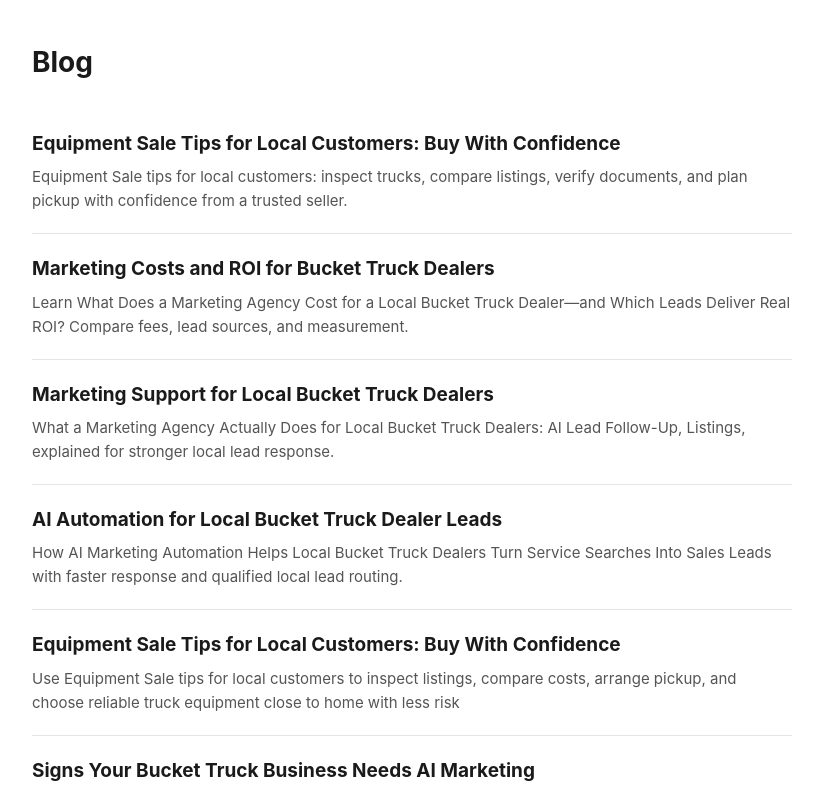
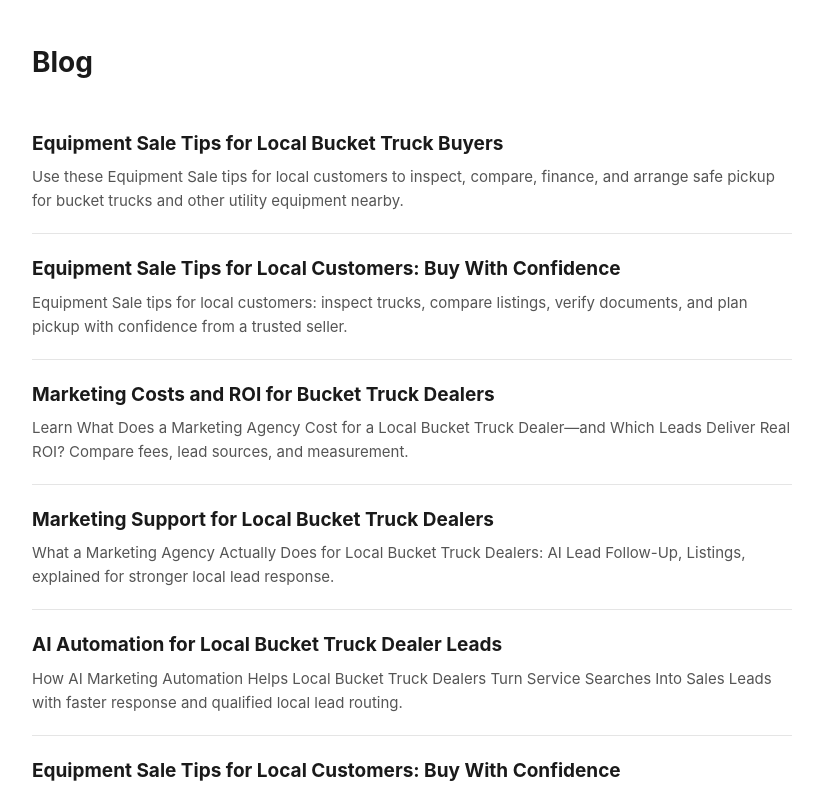
Before and after one commit to buckettruck-f450/buckettruck-f450.github.io, a plain HTML site: page blog/index.html in a window 1280 px wide. Shown: the top 789 px of the page, without its empty margins (228-1051 px from the left). Drawn offline with Linux system fonts and the light colour scheme.

Commit message:
IKON: publish "Equipment Sale Tips for Local Bucket Truck Buyers"

```diff
--- a/blog/index.html
+++ b/blog/index.html
@@ -24,6 +24,11 @@
 <body>
 <h1>Blog</h1>
 <div id="ikon-post-list">
+<a class="post-card" href="equipment-sale-tips-local-customers.html">
+  <h2>Equipment Sale Tips for Local Bucket Truck Buyers</h2>
+  <p>Use these Equipment Sale tips for local customers to inspect, compare, finance, and arrange safe pickup for bucket trucks and other utility equipment nearby.</p>
+</a>
+
 <a class="post-card" href="equipment-sale-tips-local-customers.html">
   <h2>Equipment Sale Tips for Local Customers: Buy With Confidence</h2>
   <p>Equipment Sale tips for local customers: inspect trucks, compare listings, verify documents, and plan pickup with confidence from a trusted seller.</p>
```
